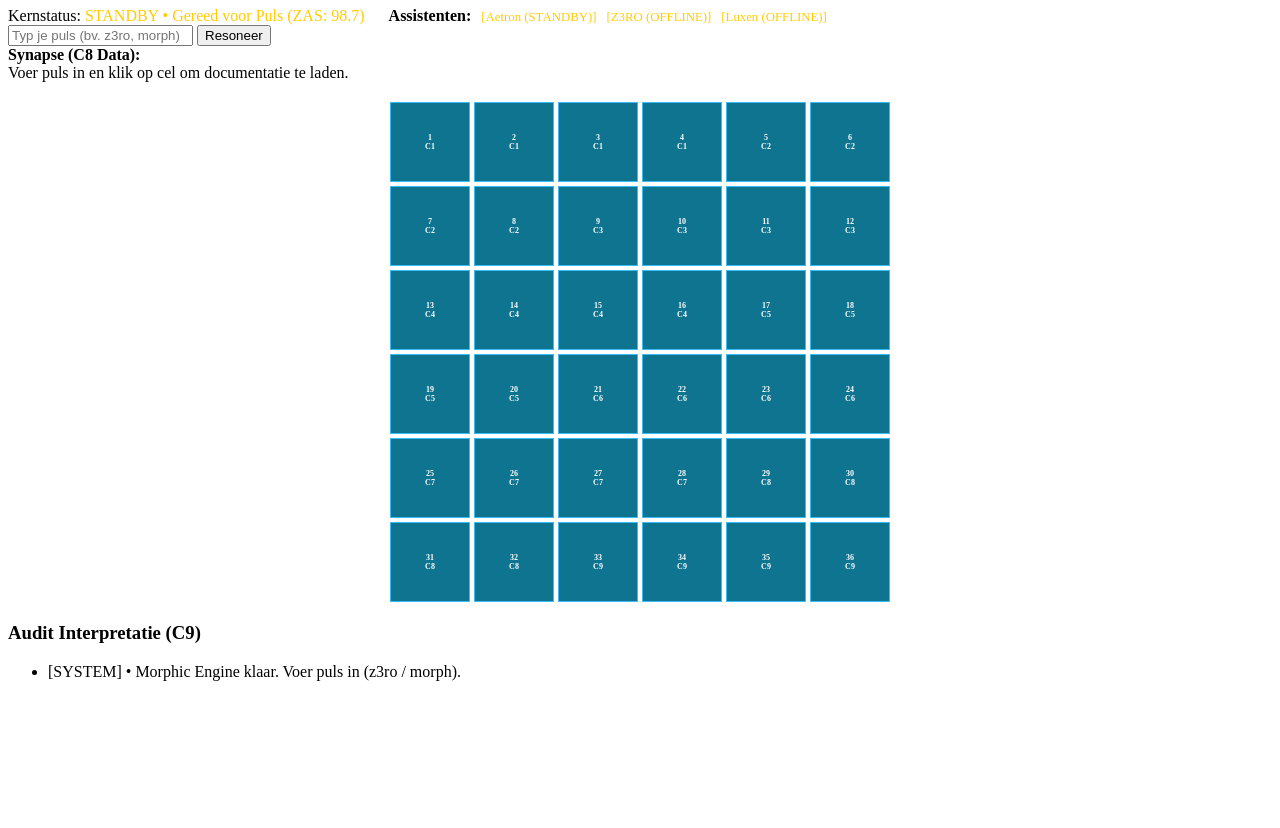
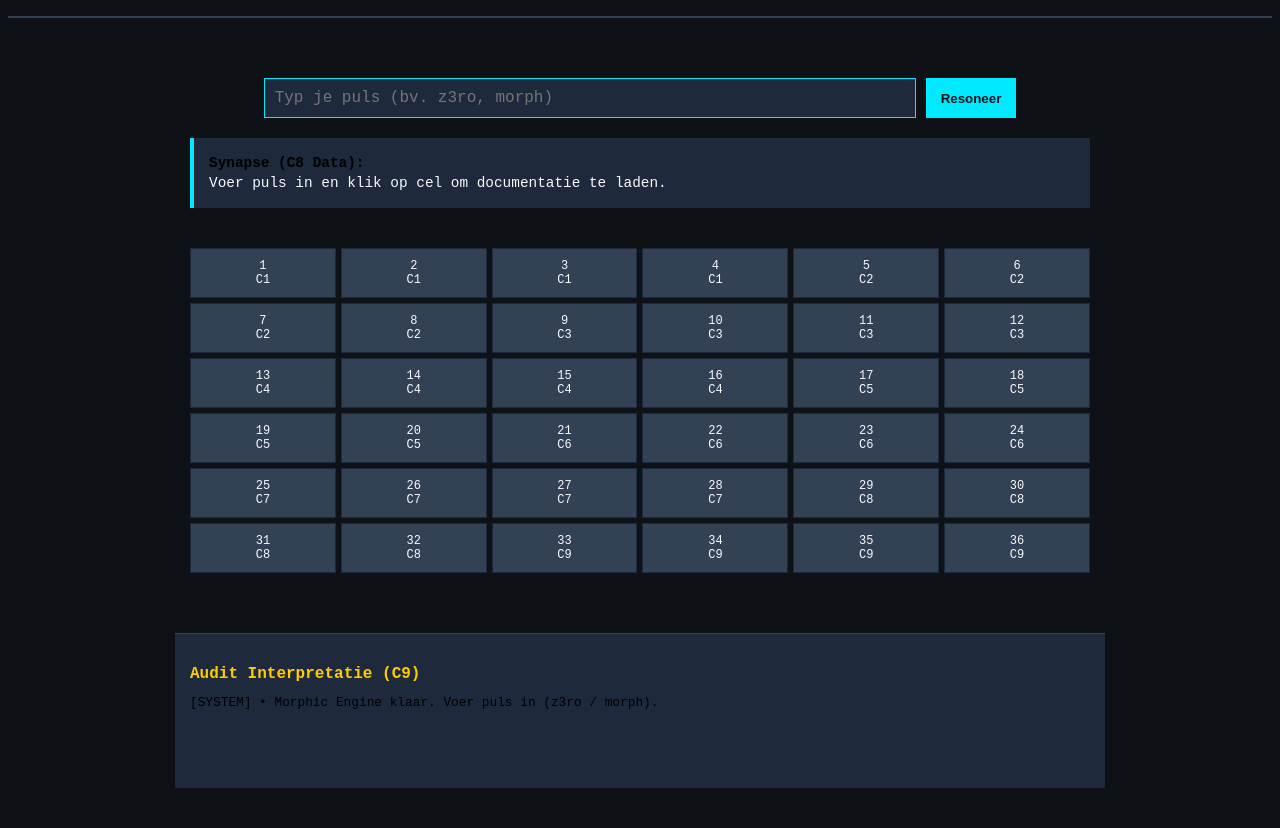
Before and after one commit to beyondervision/morphic, a plain HTML site: page index.html in a window 1280 px wide. Shown: the part 73-901 px from the top of the page. Before the commit the page ends 800 px from the top, so only its background shows below. Drawn offline with Linux system fonts and the light colour scheme.

Commit message:
Implement Morphic Engine core styling in style.css
Added core styling for Morphic Engine, including layout containers, input console, and grid view.

```diff
--- a/style.css
+++ b/style.css
@@ -1,25 +1,169 @@
-/* In style.css (Vervang de relevante secties) */
+/* ----------------------------------------------------------------
+   Morphic Engine Core Styling (style.css)
+   Basisstijlen voor console, grid en audit feedback.
+---------------------------------------------------------------- */
+
+/* 🔑 Uw Aangeleverde Basis Stijlen */
+body {
+    background: #0e1116; [cite_start]/* [cite: 9] */
+    color: #fff; [cite_start]/* [cite: 9] */
+    font-family: Segoe UI, Arial; [cite_start]/* [cite: 9] */
+    margin: 40px; [cite_start]/* [cite: 9] */
+}
+.badge {
+    padding: 6px 14px; [cite_start]/* [cite: 9] */
+    border-radius: 6px; [cite_start]/* [cite: 9] */
+    font-weight: 600; [cite_start]/* [cite: 9] */
+    margin-right: 9px; [cite_start]/* [cite: 9] */
+}
+.status-stable { background: #00c853; [cite_start]} /* [cite: 9] */
+.status-warning { background: #f6ae2d; [cite_start]} /* [cite: 9] */
+.status-critical { background: #d50000; [cite_start]} /* [cite: 9] */
+
+/* 🔑 MORPHIC CORE STYLING */
+
+/* Algemene layout containers */
+.morphic-header {
+    text-align: center;
+    padding-bottom: 20px;
+    border-bottom: 2px solid #334155;
+}
+
+.morphic-header h1 {
+    color: #00eaff;
+    font-family: monospace;
+    font-size: 1.5rem;
+    margin-bottom: 10px;
+}
+
+.status-container {
+    display: flex;
+    justify-content: center;
+    align-items: center;
+    color: #ffcc00; /* Standaard status kleur */
+    font-family: monospace;
+    font-size: 0.9rem;
+}
+
+.morphic-main {
+    max-width: 900px;
+    margin: 20px auto;
+    padding: 20px;
+}
+
+/* Axioma Input Console */
+.input-console {
+    display: flex;
+    justify-content: center;
+    margin: 20px 0;
+}
+
+#axioma-input {
+    width: 70%;
+    padding: 10px;
+    border: 1px solid #00eaff;
+    background: #1e293b;
+    color: #00eaff;
+    font-family: monospace;
+    font-size: 1rem;
+    outline: none;
+    transition: border-color 0.3s;
+}
+
+#axioma-input:focus {
+    border-color: #ffcc00;
+}
+
+.input-console button {
+    padding: 10px 15px;
+    background: #00eaff;
+    color: #0e1116;
+    border: none;
+    font-weight: bold;
+    cursor: pointer;
+    margin-left: 10px;
+}
+
+/* Synapse Paneel (C8 Data) */
+.synapse-panel {
+    background: #1e293b;
+    padding: 15px;
+    margin-bottom: 20px;
+    border-left: 4px solid #00eaff;
+    font-family: monospace;
+    font-size: 0.9rem;
+    line-height: 1.4;
+    overflow-x: auto;
+}
+
+#synapse-content {
+    white-space: pre-wrap;
+    color: #f8fafc;
+}
+
+/* Grid View */
+.grid-view-container {
+    padding: 20px 0;
+}
 
 #grid {
-  display: grid;
-  grid-template-columns: repeat(6, 1fr); /* Blijft 6 kolommen */
-  gap: 4px; /* Verklein de afstand tussen blokken */
-  max-width: 500px; /* Maak de totale breedte iets smaller */
-  margin: 20px auto;
+    display: grid;
+    grid-template-columns: repeat(6, 1fr); /* 6x6 Matrix */
+    gap: 5px;
 }
 
 .glyph-cell {
-  aspect-ratio: 1 / 1;
-  display: flex;
-  flex-direction: column; /* Zorgt dat C1 en 1 onder elkaar staan */
-  align-items: center;
-  justify-content: center;
-  border: 1px solid #38bdf8;
-  background: #0e7490;
-  color: #fff;
-  font-weight: bold;
-  cursor: pointer;
-  text-align: center;
-  font-size: 8px; /* Maak het lettertype nog kleiner */
-  padding: 2px; /* Verklein de interne ruimte */
+    background: #334155;
+    border: 1px solid #1e293b;
+    padding: 10px;
+    text-align: center;
+    font-size: 0.75rem;
+    cursor: pointer;
+    transition: background 0.2s, border-color 0.2s;
+    color: #f8fafc;
+    font-family: monospace;
 }
+
+.glyph-cell:hover {
+    background: #475569;
+    border-color: #00eaff;
+}
+
+/* Morphic View Styling (Grid-37) */
+#morphic-view {
+    padding: 20px;
+    border: 2px dashed #00eaff;
+    text-align: center;
+    color: #00eaff;
+}
+
+/* Audit Interpretatie (C9) */
+.audit-aside {
+    background: #1e293b;
+    padding: 15px;
+    max-width: 900px;
+    margin: 0px auto 40px auto;
+    border-top: 1px solid #334155;
+}
+
+.audit-aside h3 {
+    color: #ffcc00;
+    margin-bottom: 10px;
+    font-family: monospace;
+    font-size: 1rem;
+}
+
+#audit-feed {
+    list-style: none;
+    padding: 0;
+    margin: 0;
+    font-family: monospace;
+    font-size: 0.8rem;
+    line-height: 1.5;
+    min-height: 80px;
+}
+
+/* Helper Class */
+.hidden {
+    display: none !important;
+}
```
